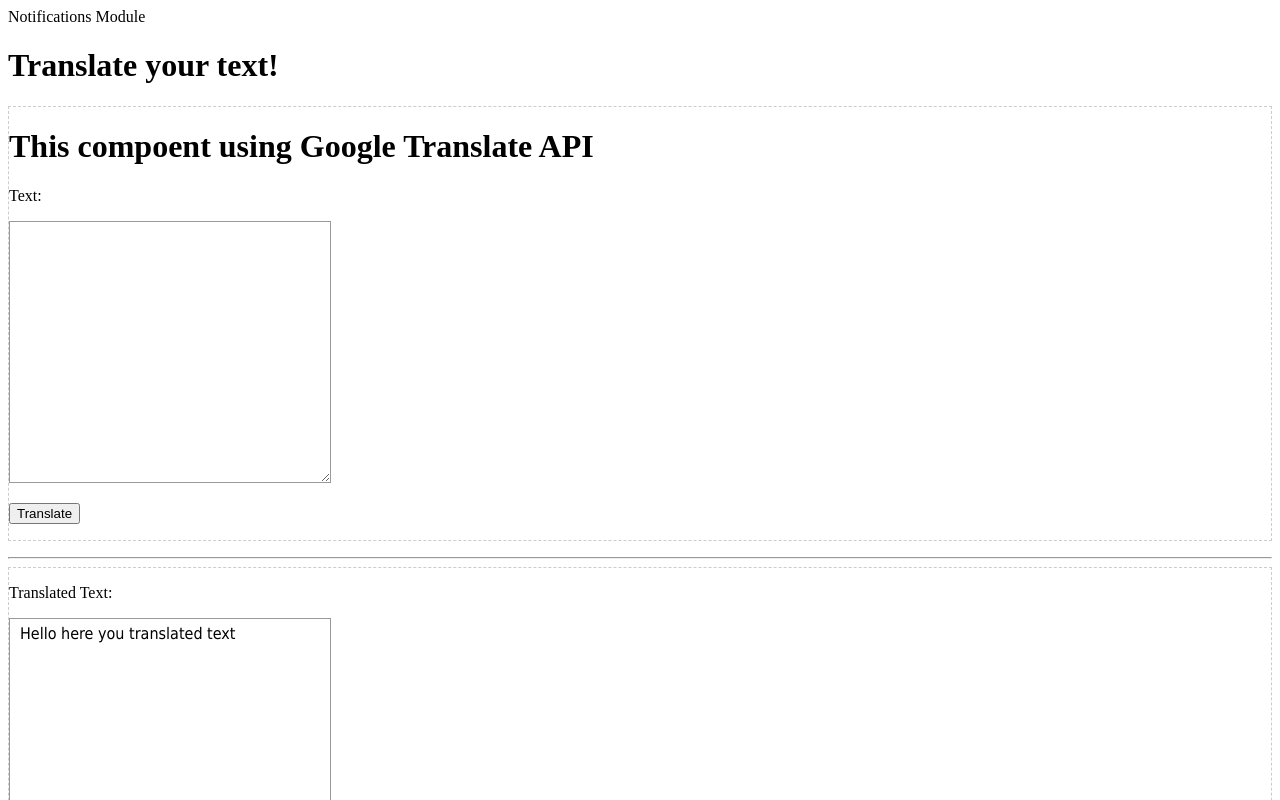
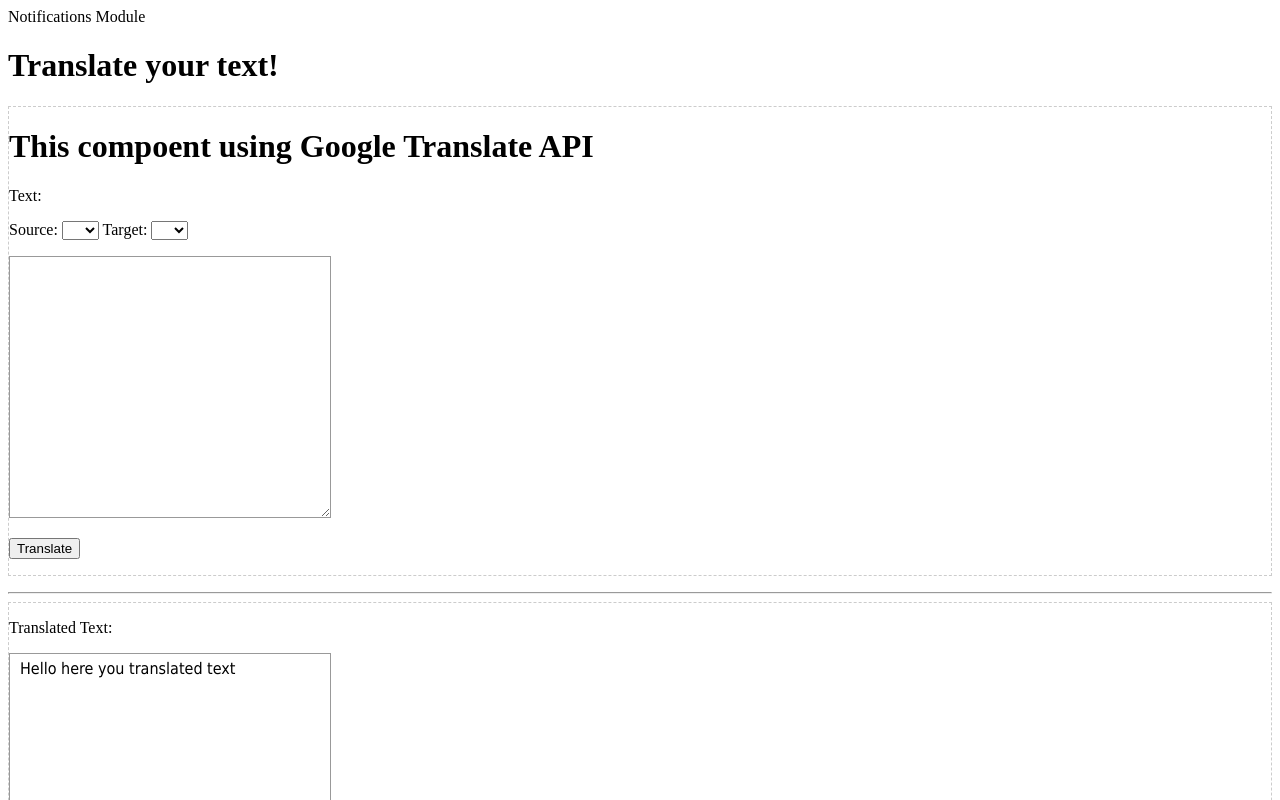
Before and after one commit to TeNnei/angular-ivy-lgpnkk, an Angular app: page / in a window 1280 px wide. Shown: the top 800 px of the page. Built offline with nearby package versions, Linux system fonts and the light colour scheme.

Commit message:
2 files modified

```diff
--- a/src/app/translated-first-component/app.translate.first.component.ts
+++ b/src/app/translated-first-component/app.translate.first.component.ts
@@ -1,4 +1,4 @@
-import { Component } from '@angular/core';
+import { Component, OnInit } from '@angular/core';
 import {TranslateService} from '../TranslateService/translate.service'
 import {TranslateObject} from '../TranslateService/translate.object'
 
@@ -7,9 +7,16 @@ import {TranslateObject} from '../TranslateService/translate.object'
   templateUrl: './app.translate.first.components.html',
   styleUrls: ['./app.translate.first.components.css'],
 })
-export class TranslateFirstComponent{
+export class TranslateFirstComponent implements OnInit{
 
   constructor(private translateServise: TranslateService){}
+
+
+  ngOnInit(): void{
+
+  }
+
+  public languageSize: string[] = ['uz', 'ru', 'en']
 
   public title = 'This compoent using Google Translate API'
 
--- a/src/app/translated-first-component/app.translate.first.components.html
+++ b/src/app/translated-first-component/app.translate.first.components.html
@@ -1,6 +1,20 @@
 <div class="notifications-block">
   <h1>{{title}}</h1>
 <p><label for="sname">Text:</label></p>
+
+<div class="language-selector">
+  <label for="selector-1">Source: </label>
+  <select  [(ngModel)] = "traslatedObject.source" name="from-selector" id="selector-1">
+    <option *ngFor='let languageName of languageSize' >{{languageName}}</option>
+  </select>
+
+  <label for="selector-2"> Target: </label>
+  <select [(ngModel)] = "traslatedObject.target" name="from-selector" id="selector-1">
+  <option *ngFor='let languageName of languageSize'>{{languageName}}</option>
+</select>
+
+</div>
+
 <p>
   <textarea class="text"
     [(ngModel)] = "traslatedObject.q"
```
